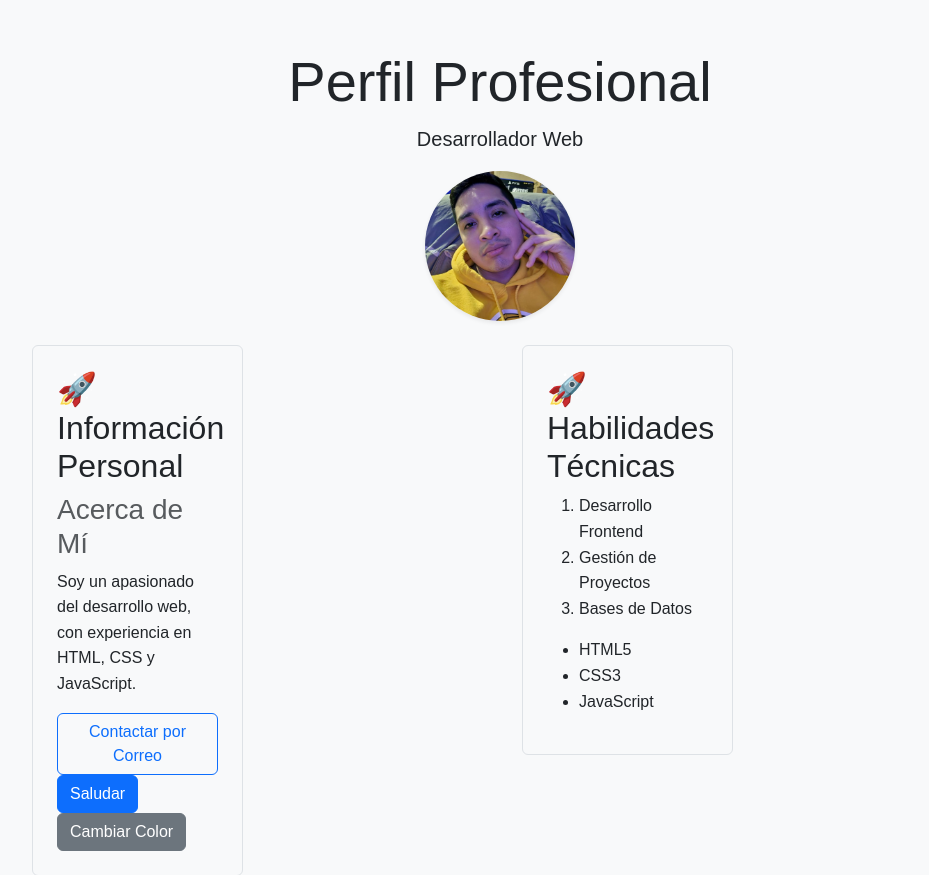
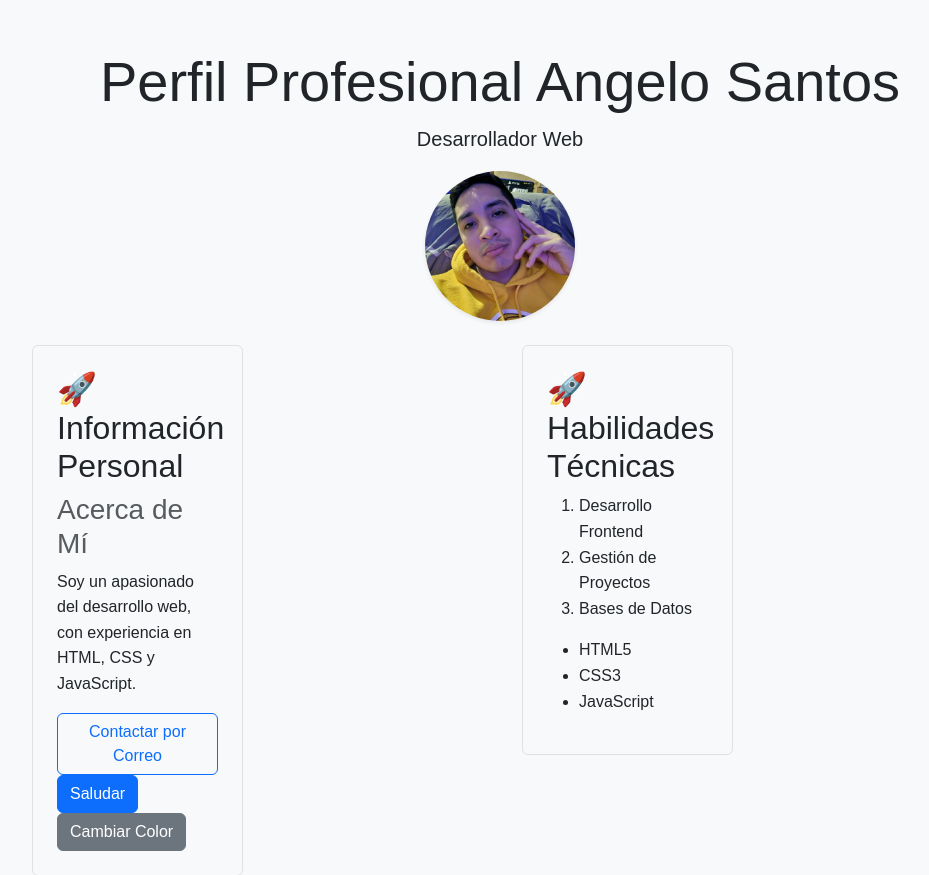
Before and after one commit to asantoso1/desarrollowebparcial, a plain HTML site: page index.html in a window 1280 px wide. Shown: the top 875 px of the page, without its empty margins (140-1069 px from the left). Drawn offline with Linux system fonts and the light colour scheme; files whose address does not match are found by name.

Commit message:
actualizar

```diff
--- a/index.html
+++ b/index.html
@@ -11,7 +11,7 @@
 
     <main class="container my-5">
         <header class="text-center mb-4">
-            <h1 class="display-4">Perfil Profesional</h1>
+            <h1 class="display-4">Perfil Profesional Angelo Santos</h1>
             <p class="lead">Desarrollador Web</p>
             <img id="profileImg" src="C:\Users\Angelo\Documents\DWParcial1\desarrollowebparcial\foto.png" alt="Imagen de perfil" class="rounded-circle shadow-sm">
         </header>
```
